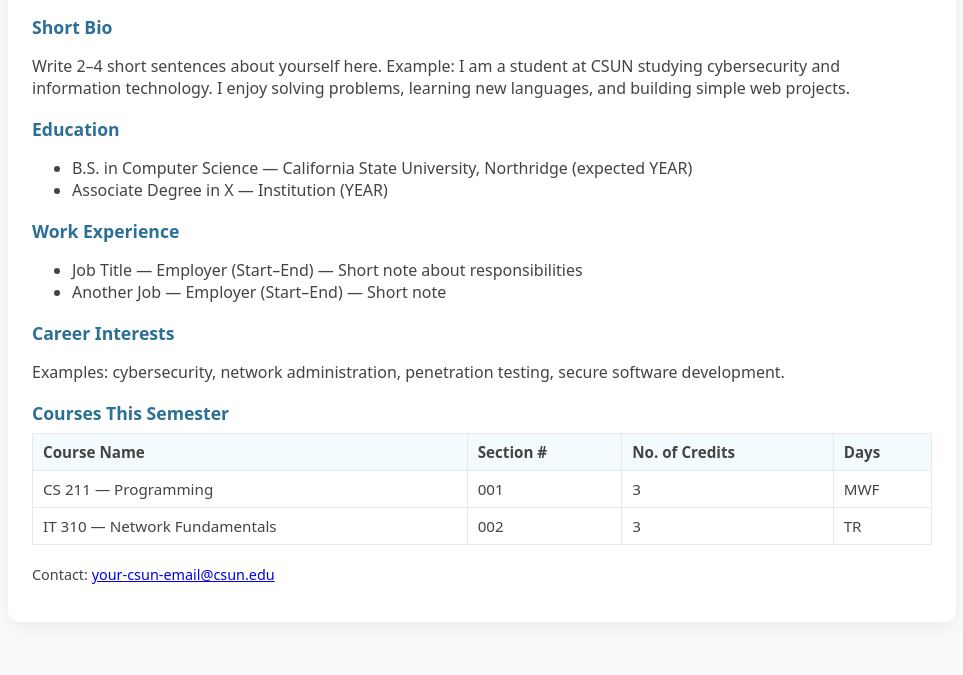
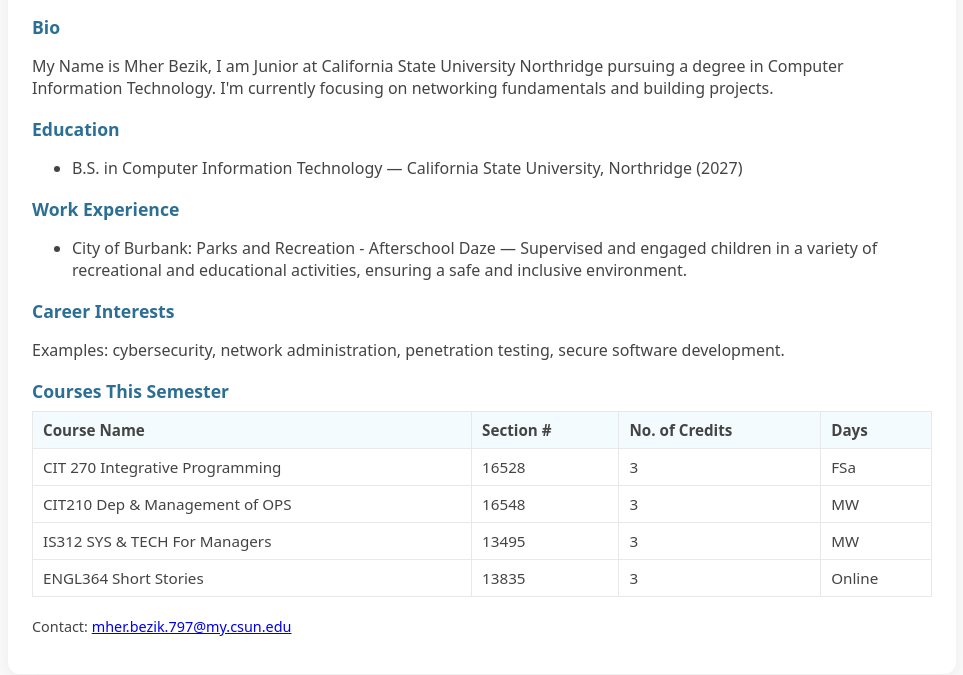
Before and after one commit to mherbezik/Lab10312, a plain HTML site: page index.html in a window 1280 px wide. Shown: the part 161-836 px from the top of the page, without its empty margins (158-1121 px from the left). Before the commit the page ends 803 px from the top, so only its background shows below. Drawn offline with Linux system fonts and the light colour scheme.

Commit message:
Update index.html

```diff
--- a/index.html
+++ b/index.html
@@ -15,23 +15,22 @@
     </header>
 
     <section class="bio">
-      <h2>Short Bio</h2>
-      <p>Write 2–4 short sentences about yourself here. Example: I am a student at CSUN studying cybersecurity and information technology. I enjoy solving problems, learning new languages, and building simple web projects.</p>
+      <h2>Bio</h2>
+      <p>My Name is Mher Bezik, I am  Junior at California State University Northridge pursuing a degree in Computer Information Technology. I'm currently focusing on networking fundamentals and building projects.</p>
     </section>
 
     <section class="education">
       <h2>Education</h2>
       <ul>
-        <li>B.S. in Computer Science — California State University, Northridge (expected YEAR)</li>
-        <li>Associate Degree in X — Institution (YEAR)</li>
+        <li>B.S. in Computer Information Technology — California State University, Northridge (2027)</li>
       </ul>
     </section>
 
     <section class="work">
       <h2>Work Experience</h2>
       <ul>
-        <li>Job Title — Employer (Start–End) — Short note about responsibilities</li>
-        <li>Another Job — Employer (Start–End) — Short note</li>
+        <li>City of Burbank: Parks and Recreation - Afterschool Daze — Supervised and engaged children in a variety of recreational and educational activities, ensuring a safe
+and inclusive environment.</li>
       </ul>
     </section>
 
@@ -53,24 +52,34 @@
         </thead>
         <tbody>
           <tr>
-            <td>CS 211 — Programming</td>
-            <td>001</td>
+            <td>CIT 270 Integrative Programming</td>
+            <td>16528</td>
             <td>3</td>
-            <td>MWF</td>
+            <td>FSa</td>
           </tr>
           <tr>
-            <td>IT 310 — Network Fundamentals</td>
-            <td>002</td>
+            <td>CIT210 Dep & Management of OPS</td>
+            <td>16548</td>
             <td>3</td>
-            <td>TR</td>
+            <td>MW</td>
           </tr>
-          <!-- Add more rows as needed -->
+          <tr>
+            <td>IS312 SYS & TECH For Managers</td>
+            <td>13495</td>
+            <td>3</td>
+            <td>MW</td>
+          </tr>
+           <tr>
+            <td>ENGL364 Short Stories</td>
+            <td>13835</td>
+            <td>3</td>
+            <td>Online</td>
         </tbody>
       </table>
     </section>
 
     <footer class="footer">
-      <p>Contact: <a href="mailto:your-csun-email@csun.edu">your-csun-email@csun.edu</a></p>
+      <p>Contact: <a href="mailto:your-csun-email@csun.edu">mher.bezik.797@my.csun.edu</a></p>
     </footer>
   </main>
 </body>
```
